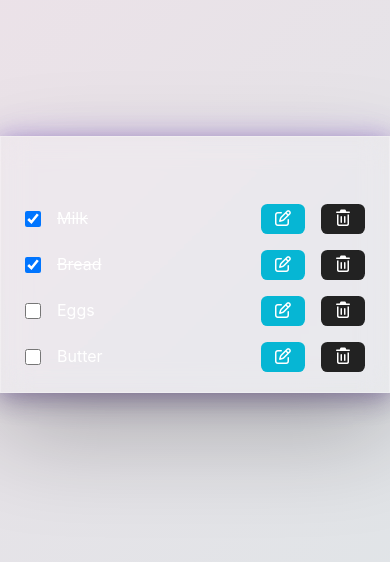
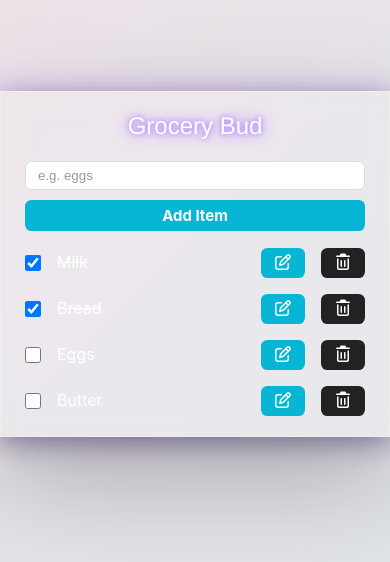
Before and after one commit to Nalishaa/Grocery-Bud-JQuery, a plain HTML site: page index.html in a window 390 px wide. Shown: the part 158-720 px from the top of the page. Drawn offline with nearby package versions, Linux system fonts and the light colour scheme.

Commit message:
feat: Adding items

```diff
--- a/css/form.css
+++ b/css/form.css
@@ -0,0 +1,67 @@
+form h2 {
+  text-align: center;
+  margin-bottom: 1.25rem;
+  text-transform: capitalize;
+  font-family: Helvetica, sans-serif;
+  font-weight: 550;
+  color: #ffffff;
+  text-shadow:
+    0 0 5px #b388ff,
+    0 0 10px #b388ff,
+    0 0 20px #b388ff;
+}
+
+.form-control {
+  display: grid;
+  height: 40px;
+  grid-template-columns: 1fr 105px;
+}
+
+.form-input {
+  width: 100%;
+  padding: 0.375rem 0.75rem;
+  border-radius: 0;
+  border-top-left-radius: 0.4rem;
+  border-bottom-left-radius: 0.4rem;
+  border: 1px solid #ddd;
+  text-transform: none;
+}
+
+.form-input::placeholder {
+  color: #9e9797;
+}
+
+.form-control .btn {
+  cursor: pointer;
+  color: #ffffff;
+  background: #06b6d4;
+  font-family: Inter;
+  font-size: 15px;
+  font-weight: bold;
+  border: transparent;
+  border-radius: 0;
+  border-top-right-radius: 0.4rem;
+  border-bottom-right-radius: 0.4rem;
+  padding: 0.375rem 0.75rem;
+  text-transform: capitalize;
+}
+
+.form-control .btn:hover {
+  background: #0e7490;
+}
+
+@media (max-width: 600px) {
+  .form-control {
+    grid-template-columns: 1fr;
+    row-gap: 10px;
+  }
+
+  .form-input {
+    border-radius: 0.4rem;
+  }
+
+  .form-control .btn {
+    width: 100%;
+    border-radius: 0.4rem;
+  }
+}
--- a/index.html
+++ b/index.html
@@ -58,6 +58,13 @@
       </button>
     </div>
   </div>
+    <form>
+    <h2>grocery bud</h2>
+    <div class="form-control">
+      <input type="text" class="form-input" placeholder="e.g. eggs" />
+      <button type="submit" class="btn">add item</button>
+    </div>
+  </form>
 </div>
     </section>
 
--- a/js/app.js
+++ b/js/app.js
@@ -35,3 +35,34 @@ function removeItem(itemId) {
     alert("Item Deleted Successfully!");
   }, 0);
 }
+
+// Render App
+function render() {
+  var $app = $("#app");
+  $app.empty();
+
+  var $formElement = createForm();
+  var $itemsElement = createItems(items);
+
+  $app.append($formElement);
+  $app.append($itemsElement);
+}
+
+// Generate unique ID
+function generateId() {
+  return Date.now().toString(36) + Math.random().toString(36).substr(2);
+}
+
+// Add Item Function
+function addItem(itemName) {
+  var newItem = {
+    name: itemName,
+    completed: false,
+    id: generateId(),
+  };
+  items.push(newItem);
+  render();
+  setTimeout(function () {
+    alert("Item Added Successfully!");
+  }, 0);
+}
--- a/js/form.js
+++ b/js/form.js
@@ -0,0 +1,34 @@
+// Create Form Element
+function createForm() {
+  var $form = $("<form></form>");
+
+  $form.html(`
+    <h2>grocery bud</h2>
+    <div class="form-control">
+      <input
+        type="text"
+        class="form-input"
+        placeholder="e.g. eggs"
+      />
+      <button type="submit" class="btn">
+        add item
+      </button>
+    </div>
+  `);
+
+  $form.on("submit", function (e) {
+    e.preventDefault();
+    var $input = $form.find(".form-input");
+    var value = $.trim($input.val());
+
+    if (!value) {
+      alert("Please provide value");
+      return;
+    }
+
+    addItem(value);
+    $input.val("");
+  });
+
+  return $form;
+}
```
